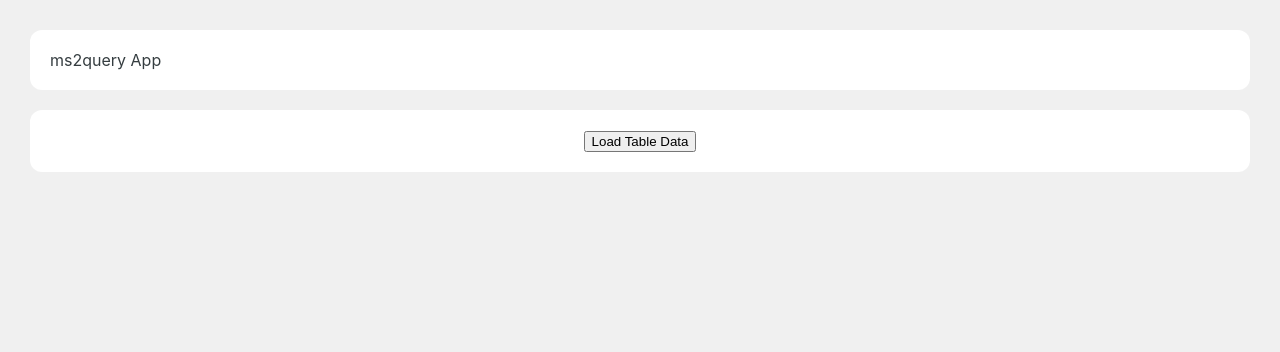
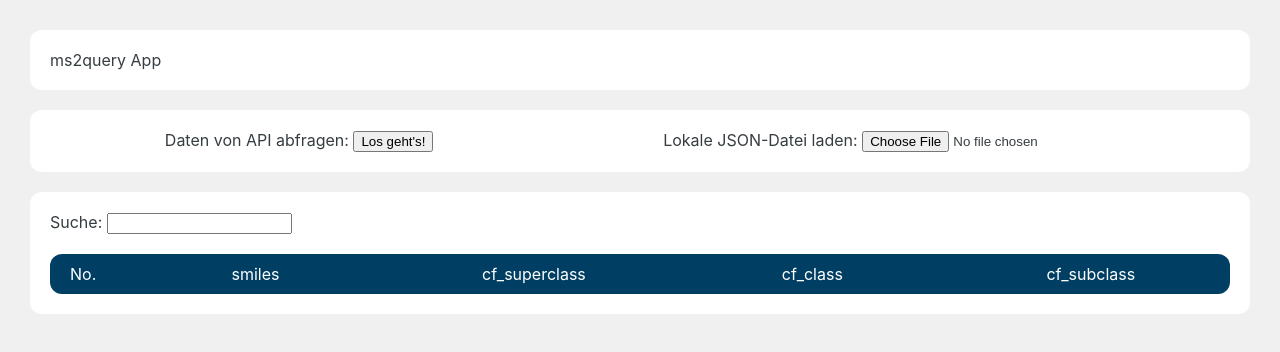
Before and after one commit to iomega/ms2query-app, a Svelte app in the folder frontend/: page / in a window 1280 px wide. Shown: the top 352 px of the page. Built offline with nearby package versions, Linux system fonts and the light colour scheme.

Commit message:
Added button for local file upload

```diff
--- a/frontend/src/ApiDebug.svelte
+++ b/frontend/src/ApiDebug.svelte
@@ -13,7 +13,7 @@
             : true
     );
 
-    const loadTableData = async () => {
+    const getDataFromApi = async () => {
         const response = await getResults();
         const data = await response.json();
 
@@ -23,6 +23,13 @@
             };
         });
     };
+
+    let files: any[] = [];
+    const getLocalData = async () => {
+        const file = files[0];
+
+        tableItems = JSON.parse(await file.text());
+    };
 </script>
 
 <div>
@@ -31,7 +38,27 @@
     </Box>
 
     <Box>
-        {#if tableItems.length > 0}
+        <div class="upload-area">
+            <div>
+                <label for="get-data-button">Daten von API abfragen: </label>
+                <button
+                    id="get-data-button"
+                    on:click="{() => getDataFromApi()}">
+                    Los geht's!
+                </button>
+            </div>
+            <div>
+                <label for="file-upload">Lokale JSON-Datei laden:</label>
+                <input
+                    id="file-upload"
+                    type="file"
+                    bind:files
+                    on:change="{() => getLocalData()}" />
+            </div>
+        </div>
+    </Box>
+
+    <Box>
             <div class="search-input">
                 <label for="search-input">Suche:</label>
                 <input
@@ -56,11 +83,6 @@
                     <div class="table-data center">{item.cf_subclass}</div>
                 {/each}
             </div>
-        {:else}
-            <button on:click="{() => loadTableData()}">
-                Load Table Data
-            </button>
-        {/if}
     </Box>
 </div>
 
@@ -69,6 +91,11 @@
         width: 100%;
         display: flex;
         justify-content: space-between;
+    }
+
+    .upload-area {
+        display: flex;
+        justify-content: space-around;
     }
 
     .search-input {
```
